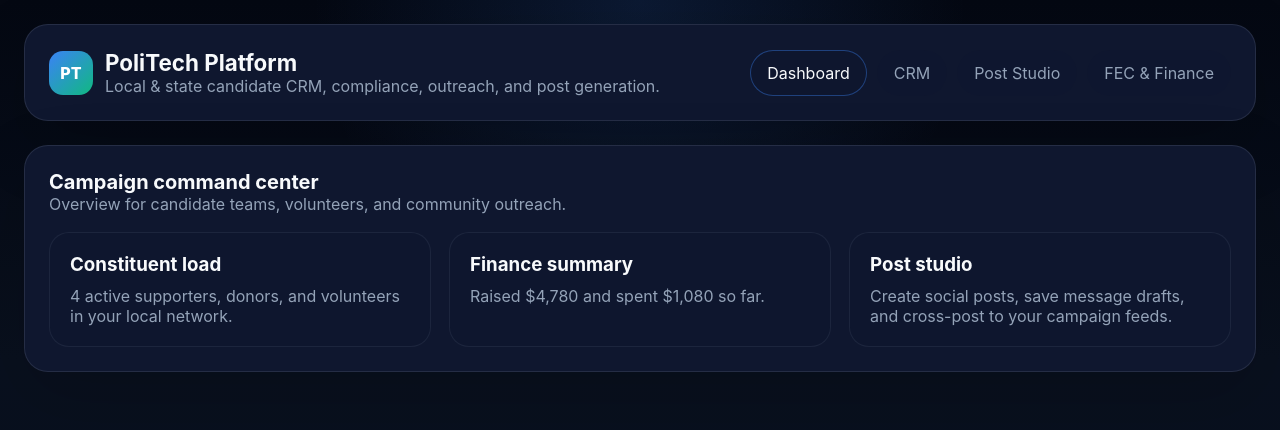
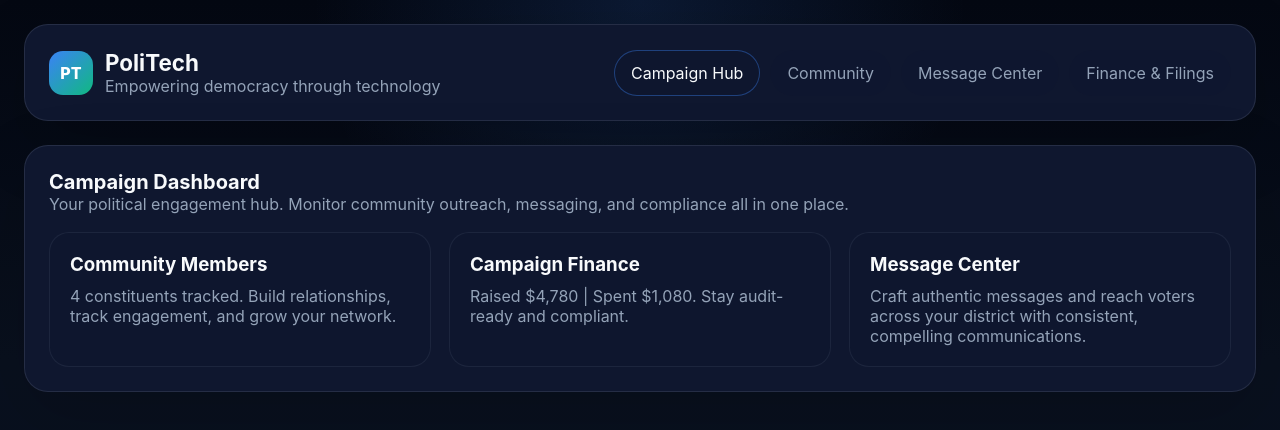
Before and after one commit to TyoshiChikayama-Jackson/politician-side-politechllc, a React (Vite) app: page / in a window 1280 px wide. Shown: the top 430 px of the page. Built offline with nearby package versions, Linux system fonts and the light colour scheme.

Commit message:
redesign towards PoliTechllc.com theme

```diff
--- a/src/App.tsx
+++ b/src/App.tsx
@@ -9,10 +9,10 @@ import { Compliance } from './pages/Compliance';
 type ViewItem = { id: 'dashboard' | 'crm' | 'posts' | 'compliance'; label: string };
 
 const views: readonly ViewItem[] = [
-  { id: 'dashboard', label: 'Dashboard' },
-  { id: 'crm', label: 'CRM' },
-  { id: 'posts', label: 'Post Studio' },
-  { id: 'compliance', label: 'FEC & Finance' }
+  { id: 'dashboard', label: 'Campaign Hub' },
+  { id: 'crm', label: 'Community' },
+  { id: 'posts', label: 'Message Center' },
+  { id: 'compliance', label: 'Finance & Filings' }
 ];
 
 type ViewId = ViewItem['id'];
--- a/src/components/Header.tsx
+++ b/src/components/Header.tsx
@@ -12,8 +12,8 @@ export function Header<T extends string>({ active, views, onSelect }: HeaderProp
       <div className="site-brand">
         <div className="logo">PT</div>
         <div>
-          <h1>PoliTech Platform</h1>
-          <p>Local & state candidate CRM, compliance, outreach, and post generation.</p>
+          <h1>PoliTech</h1>
+          <p>Empowering democracy through technology</p>
         </div>
       </div>
 
--- a/src/pages/CRM.tsx
+++ b/src/pages/CRM.tsx
@@ -23,8 +23,8 @@ export function CRM() {
     <section className="section-panel">
       <div className="section-title">
         <div>
-          <h2>CRM & constituent tracking</h2>
-          <p>Manage people, relationships, tasks, and localized outreach in one central campaign workspace.</p>
+          <h2>Community Engagement</h2>
+          <p>Build meaningful relationships with constituents. Track involvement, manage outreach, and strengthen community ties.</p>
         </div>
       </div>
 
--- a/src/pages/Compliance.tsx
+++ b/src/pages/Compliance.tsx
@@ -17,8 +17,8 @@ export function Compliance() {
     <section className="section-panel">
       <div className="section-title">
         <div>
-          <h2>FEC compliance & fundraising</h2>
-          <p>Track donations, document expenditures, and stay audit-ready with campaign finance tools.</p>
+          <h2>Finance & Filings</h2>
+          <p>Full transparency and compliance. Track all donations and expenditures to stay audit-ready and legally compliant.</p>
         </div>
       </div>
 
--- a/src/pages/Dashboard.tsx
+++ b/src/pages/Dashboard.tsx
@@ -13,23 +13,23 @@ export function Dashboard() {
     <section className="section-panel">
       <div className="section-title">
         <div>
-          <h2>Campaign command center</h2>
-          <p>Overview for candidate teams, volunteers, and community outreach.</p>
+          <h2>Campaign Dashboard</h2>
+          <p>Your political engagement hub. Monitor community outreach, messaging, and compliance all in one place.</p>
         </div>
       </div>
 
       <div className="dashboard-grid">
         <DashboardCard
-          title="Constituent load"
-          description={`${constituents.length} active supporters, donors, and volunteers in your local network.`}
+          title="Community Members"
+          description={`${constituents.length} constituents tracked. Build relationships, track engagement, and grow your network.`}
         />
         <DashboardCard
-          title="Finance summary"
-          description={`Raised $${totalDonations.toLocaleString()} and spent $${totalExpenses.toLocaleString()} so far.`}
+          title="Campaign Finance"
+          description={`Raised $${totalDonations.toLocaleString()} | Spent $${totalExpenses.toLocaleString()}. Stay audit-ready and compliant.`}
         />
         <DashboardCard
-          title="Post studio"
-          description="Create social posts, save message drafts, and cross-post to your campaign feeds."
+          title="Message Center"
+          description="Craft authentic messages and reach voters across your district with consistent, compelling communications."
         />
 
       </div>
--- a/src/pages/Posts.tsx
+++ b/src/pages/Posts.tsx
@@ -14,8 +14,8 @@ export function Posts() {
     <section className="section-panel">
       <div className="section-title">
         <div>
-          <h2>Post generation studio</h2>
-          <p>Create candidate messages fast, then export or post them to campaign channels.</p>
+          <h2>Message Center</h2>
+          <p>Craft authentic messages to connect with voters. Share updates, policy positions, and campaign news across all channels.</p>
         </div>
       </div>
 
```
